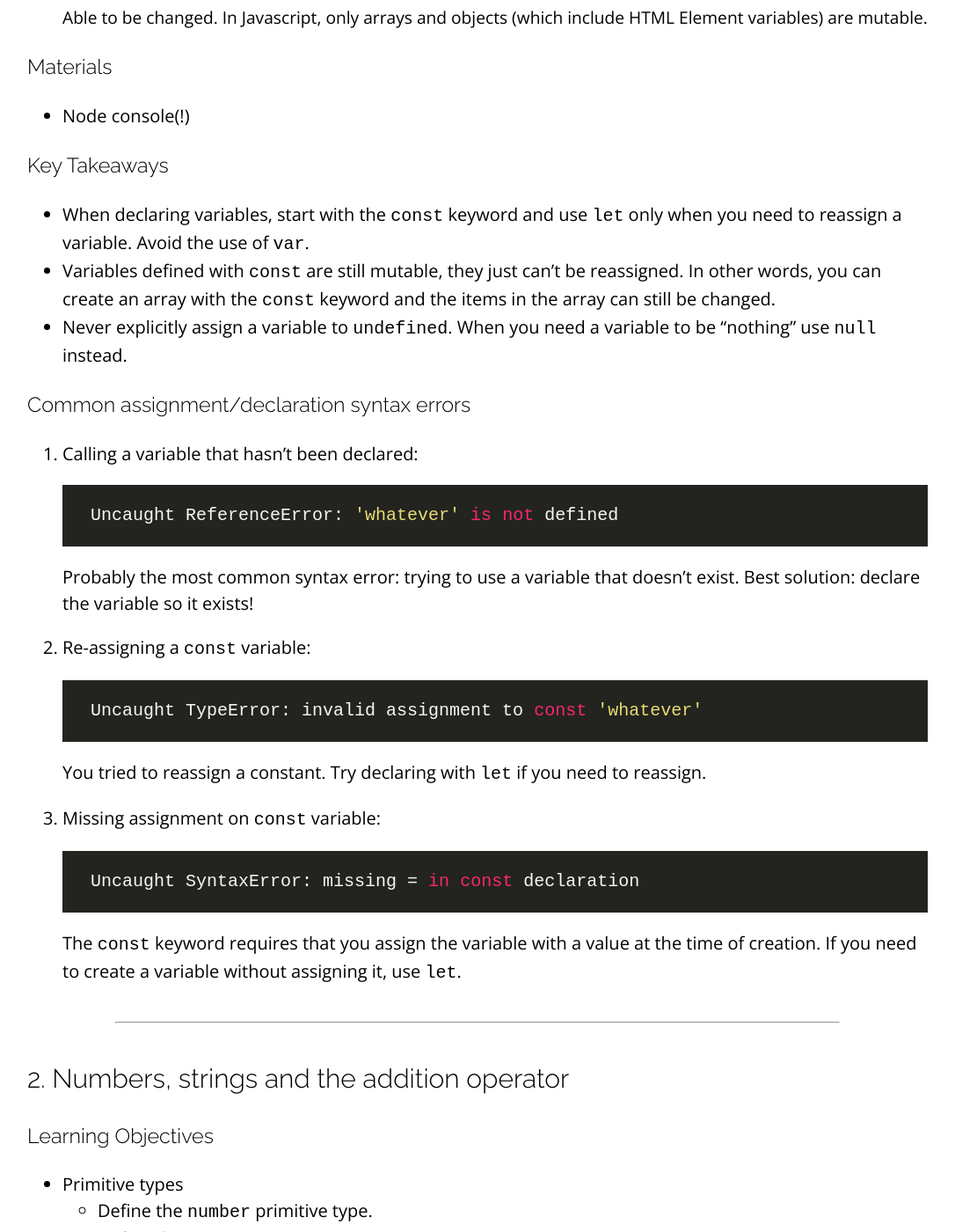
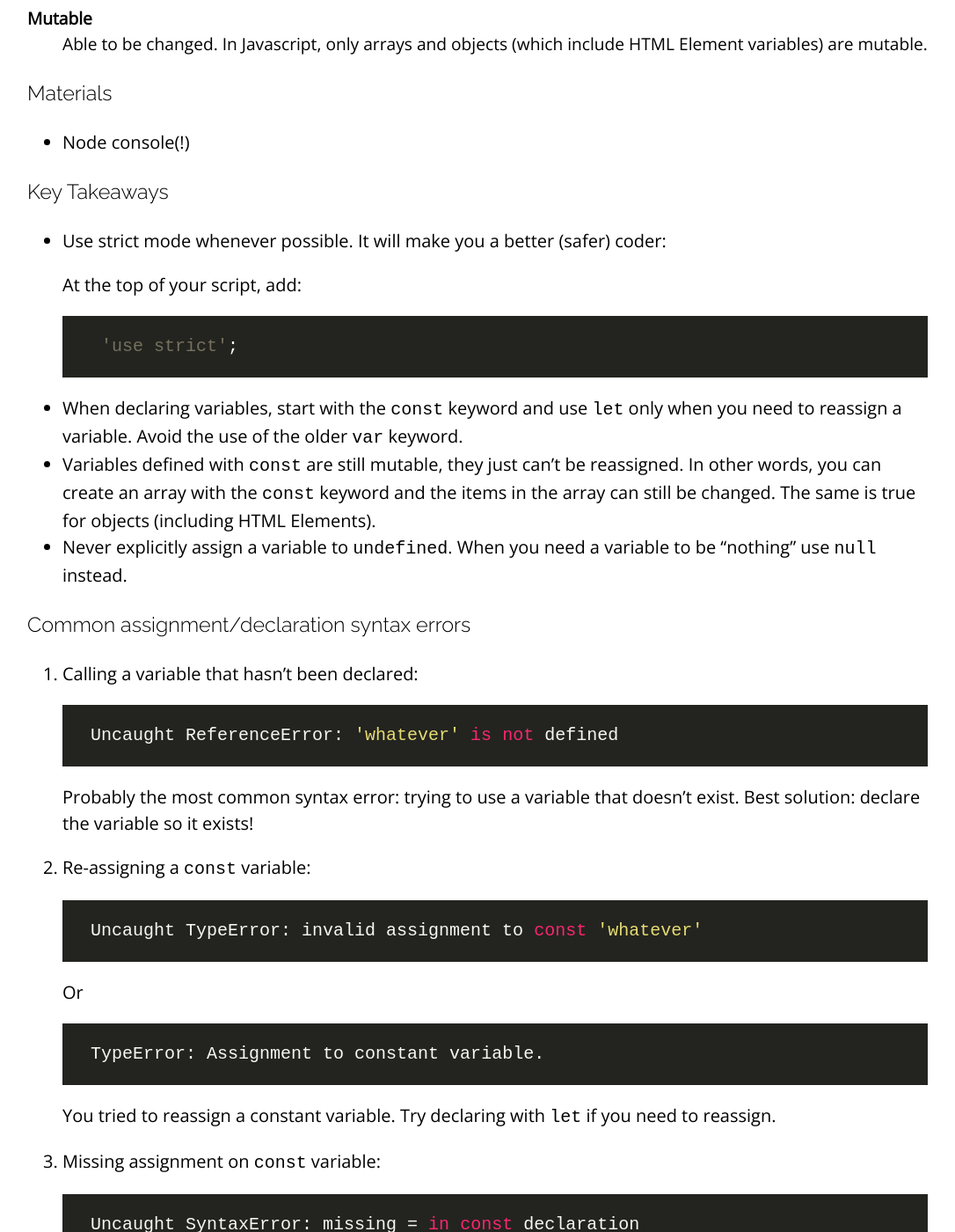
Before and after one commit to sait-wbdv/winter-2021, a Jekyll site: the page built from _posts/2021-02-11-variable-declaration-assignment.md, in a window 1280 px wide and 1400 px high, scrolled down 2836 px. Shown: the whole window at 88% size, without its empty margins (97-1183 px from the left). Built offline with Jekyll 4.4.1, drawn with Linux system fonts in a browser that asks for light colours; nearby versions of some CDN libraries; some of the changed text lies outside the part shown.

Commit message:
added strict mode

````diff
--- a/_posts/2021-02-11-variable-declaration-assignment.md
+++ b/_posts/2021-02-11-variable-declaration-assignment.md
@@ -36,7 +36,8 @@ categories: cpnt262
 - Define the difference between [syntax vs logic errors](https://developer.mozilla.org/en-US/docs/Learn/JavaScript/First_steps/What_went_wrong).
 - Discuss the Creation and Execution phases in Javascript.
   - Define the global object.
-- Define the difference between variable declaration and assignment.
+- Compare and contrast the "strict" vs "sloppy" modes of Javascript.
+- Illustrate the difference between variable declaration and assignment.
   - Demonstrate the [assignment operator](https://developer.mozilla.org/en-US/docs/Web/JavaScript/Reference/Operators/Assignment) (`=`).
   - Demonstrate the difference between [`let`](https://developer.mozilla.org/en-US/docs/Web/JavaScript/Reference/Statements/let) and [`const`](https://developer.mozilla.org/en-US/docs/Web/JavaScript/Reference/Statements/const) when declaring variables.
 - Define the primitive value types.
@@ -78,8 +79,16 @@ Mutable
 - Node console(!)
 
 ### Key Takeaways
-- When declaring variables, start with the `const` keyword and use `let` only when you need to reassign a variable. Avoid the use of `var`.
-- Variables defined with `const` are still mutable, they just can't be reassigned. In other words, you can create an array with the `const` keyword and the items in the array can still be changed.
+- Use strict mode whenever possible. It will make you a better (safer) coder:
+
+    At the top of your script, add:
+
+    ```js
+    'use strict';
+    ```
+
+- When declaring variables, start with the `const` keyword and use `let` only when you need to reassign a variable. Avoid the use of the older `var` keyword.
+- Variables defined with `const` are still mutable, they just can't be reassigned. In other words, you can create an array with the `const` keyword and the items in the array can still be changed. The same is true for objects (including HTML Elements).
 - Never explicitly assign a variable to `undefined`. When you need a variable to be "nothing" use `null` instead.
 
 ### Common assignment/declaration syntax errors
@@ -97,12 +106,24 @@ Mutable
     Uncaught TypeError: invalid assignment to const 'whatever'
     ```
 
-    You tried to reassign a constant. Try declaring with `let` if you need to reassign.
+    Or
+
+    ```
+    TypeError: Assignment to constant variable.
+    ```
+
+    You tried to reassign a constant variable. Try declaring with `let` if you need to reassign.
 
 3. Missing assignment on `const` variable:
 
     ```
     Uncaught SyntaxError: missing = in const declaration
+    ```
+
+    Or
+
+    ```
+    SyntaxError: Missing initializer in const declaration
     ```
 
     The `const` keyword requires that you assign the variable with a value at the time of creation. If you need to create a variable without assigning it, use `let`.
````
